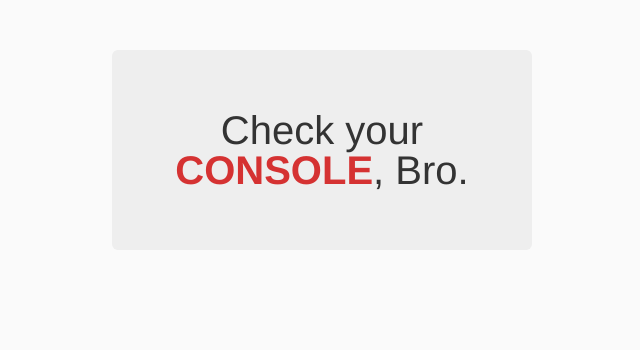
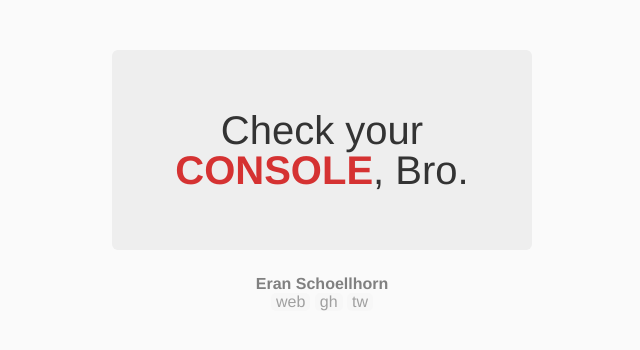
Before and after one commit to EranSch/prosole, a plain HTML site: page index.html in a window 1280 px wide. Shown: the whole page, without its empty margins (318-958 px from the left). Drawn offline with Linux system fonts and the light colour scheme.

Commit message:
Cleanup, add links

```diff
--- a/index.html
+++ b/index.html
@@ -1 +1 @@
-<!DOCTYPE html> <html class=no-js> <head> <meta charset=utf-8> <title>Prosole! | When your Chrome DevTools console just isn't fun enough...</title> <meta name=description content=""> <meta name=viewport content="width=device-width"> <link rel="shortcut icon" href=/f1f5a740.favicon.ico> <!-- Place favicon.ico and apple-touch-icon.png in the root directory --> <link rel=stylesheet href=styles/89f0d467.main.css>  <body> <div class=hero-unit> Check your <strong>CONSOLE</strong>, Bro. </div> <script src=scripts/1396cb89.main.js></script>
+<!DOCTYPE html> <html class=no-js> <head> <meta charset=utf-8> <title>Prosole! | When your Chrome DevTools console just isn't fun enough...</title> <meta name=description content=""> <meta name=viewport content="width=device-width"> <link rel="shortcut icon" href=/f1f5a740.favicon.ico> <link rel=stylesheet href=styles/84280d30.main.css>  <body> <div class=hero-unit> Check your <strong>CONSOLE</strong>, Bro. </div> <div class=footer> <strong>Eran Schoellhorn</strong><br> <a href=http://eran.sh target=_blank>web</a> <a href=https://github.com/Swingline0/prosole target=_blank>gh</a> <a href=https://twitter.com/EranSchoellhorn target=_blank>tw</a> </div> <script src=scripts/1396cb89.main.js></script>
--- /dev/null
+++ b/styles/84280d30.main.css
@@ -0,0 +1 @@
+body{background:#fafafa;font-family:"Helvetica Neue",Helvetica,Arial,sans-serif;color:#333}.hero-unit{margin:50px auto 0;width:300px;font-size:40px;font-weight:200;background-color:#eee;border-radius:6px;padding:60px;text-align:center;line-height:1}.hero-unit strong{color:#d53232}.footer{text-align:center;margin-top:25px;color:grey}.footer a{color:#a0a0a0;text-decoration:none;background-color:#f7f7f7;border-radius:5px;padding:0 5px;-webkit-transition:all 250ms ease-in;transition:all 250ms ease-in;display:inline-block}.footer a:hover{color:dimgrey;-webkit-transform:scale(1.1);-ms-transform:scale(1.1);transform:scale(1.1);background-color:beige}
--- a/styles/89f0d467.main.css
+++ /dev/null
@@ -1 +0,0 @@
-body{background:#fafafa;font-family:"Helvetica Neue",Helvetica,Arial,sans-serif;color:#333}.hero-unit{margin:50px auto 0;width:300px;font-size:40px;font-weight:200;background-color:#eee;border-radius:6px;padding:60px;text-align:center;line-height:1}.hero-unit strong{color:#d53232}.browsehappy{margin:.2em 0;background:#ccc;color:#000;padding:.2em 0}
```
